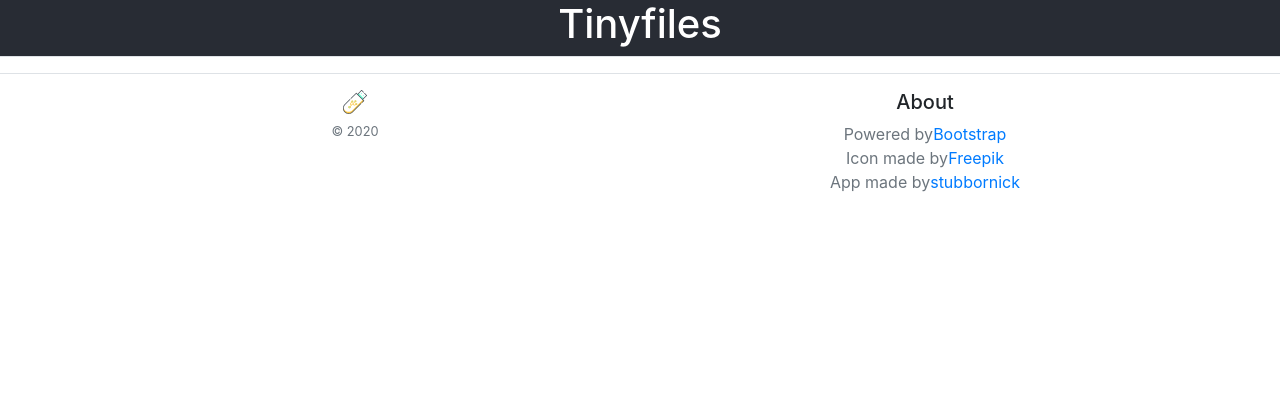
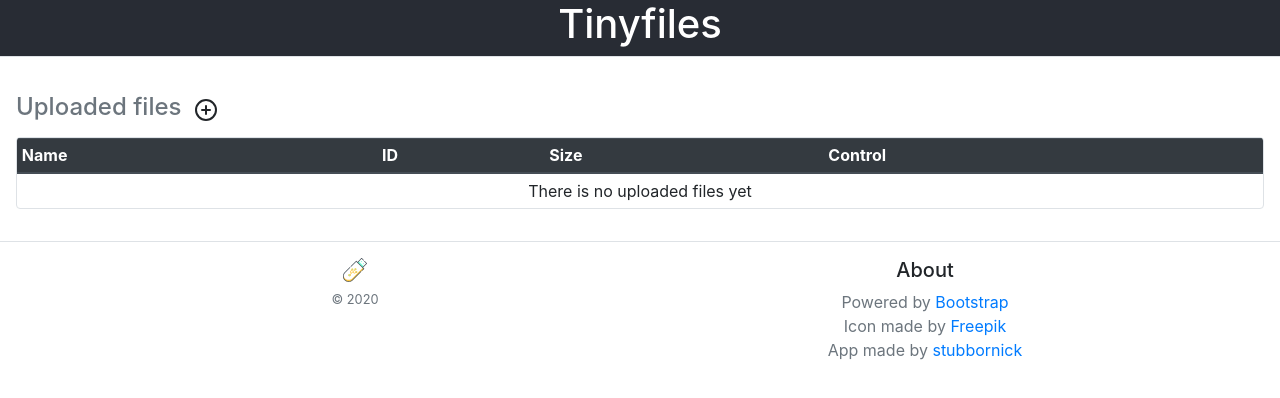
Before and after one commit to stubbornick/tinyfiles-frontend, a React (Create React App) app: page / in a window 1280 px wide. Shown: the top 398 px of the page. Built offline with nearby package versions, Linux system fonts and the light colour scheme.

Commit message:
Implement basic File module

```diff
--- a/package.json
+++ b/package.json
@@ -14,8 +14,10 @@
     "@types/react": "^16.9.0",
     "@types/react-dom": "^16.9.0",
     "bootstrap": "^4.5.0",
+    "filesize": "^6.1.0",
     "react": "^16.13.1",
     "react-dom": "^16.13.1",
+    "react-feather": "^2.0.8",
     "react-scripts": "3.4.1",
     "typescript": "~3.7.2"
   },
--- a/src/App.tsx
+++ b/src/App.tsx
@@ -1,6 +1,7 @@
 import React from 'react';
 import logo from './logo.svg';
 import './App.css';
+import FileModule from './FileModule';
 
 function App() {
   return (
@@ -8,6 +9,8 @@ function App() {
       <header className="border-bottom">
         <h1>Tinyfiles</h1>
       </header>
+
+      <FileModule />
 
       <footer className="pt-2 my-md-3 pt-md-3 border-top">
         <div className="container">
@@ -20,15 +23,15 @@ function App() {
                 <h5>About</h5>
                 <ul className="list-unstyled text-muted">
                   <li>
-                    Powered by
+                    Powered by&nbsp;
                     <a href="https://getbootstrap.com" title="Bootstrap">Bootstrap</a>
                   </li>
                   <li>
-                    Icon made by
+                    Icon made by&nbsp;
                     <a href="https://www.flaticon.com/authors/freepik" title="Freepik">Freepik</a>
                   </li>
                   <li>
-                    App made by
+                    App made by&nbsp;
                     <a href="https://github.com/stubbornick" title="stubbornick">stubbornick</a>
                   </li>
                 </ul>
--- /dev/null
+++ b/src/FileModule/FileModule.css
@@ -0,0 +1,4 @@
+.btn-inline {
+  padding: 0px;
+  padding: .0rem .50rem;
+}
--- /dev/null
+++ b/src/FileModule/FileModule.tsx
@@ -0,0 +1,45 @@
+import React from 'react';
+import { PlusCircle } from 'react-feather';
+import { File } from '../types';
+import FileTable from './FileTable';
+
+interface Props {
+}
+
+interface State {
+  files: File[]
+}
+
+const demoFiles: File[] = [
+  // {
+  //   id: "efwrjkcm5ug",
+  //   name: "somefilename.png",
+  //   size: 1024*40,
+  // },
+  // {
+  //   id: "d4krqo197rb",
+  //   name: "anotherFile.avi",
+  //   size: 1024*1024*5,
+  // }
+]
+
+export default class FileModule extends React.Component<Props, State> {
+  constructor(props: Props) {
+    super(props);
+    this.state = { files: demoFiles };
+  }
+
+  render() {
+    return (
+      <div className="pt-2 my-md-3 p-md-3">
+        <h4 className="text-muted">
+          Uploaded files
+          <button className="btn btn-mini">
+            <PlusCircle />
+          </button>
+        </h4>
+        <FileTable files={ this.state.files } />
+      </div>
+    );
+  }
+}
--- /dev/null
+++ b/src/FileModule/FileTable.tsx
@@ -0,0 +1,65 @@
+import React from 'react';
+import readableFileSize from 'filesize';
+import { Download } from 'react-feather';
+import './FileModule.css';
+import { File } from '../types';
+
+const renderFileRaw = (file: File) => {
+  return (
+    <tr>
+      <td>{file.name}</td>
+      <td>{file.id}</td>
+      <td>{readableFileSize(file.size)}</td>
+      <td>
+        <button className="btn btn-inline btn-outline-secondary">
+          <span><Download /></span>
+          Download
+        </button>
+        <button className="btn btn-inline btn-outline-secondary">Rename</button>
+        <button className="btn btn-inline btn-outline-danger">Delete</button>
+      </td>
+    </tr>
+  );
+}
+
+const renderEmptyRaw = () => {
+  return (
+    <tr className="text-center">
+      <td colSpan={4}>
+        There is no uploaded files yet
+      </td>
+    </tr>
+  )
+}
+
+const renderFilesTable = (files: File[]) => {
+  if (files.length > 0) {
+    return files.map((file) => renderFileRaw(file));
+  }
+
+  return renderEmptyRaw();
+}
+
+interface Props {
+  files: File[]
+}
+
+export default function FileTable({ files }: Props) {
+  return (
+    <div className="table-responsive border rounded">
+      <table className="table table-hover table-sm mb-0">
+        <thead className="thead-dark">
+          <tr>
+            <th>Name</th>
+            <th>ID</th>
+            <th>Size</th>
+            <th>Control</th>
+          </tr>
+        </thead>
+        <tbody>
+          {renderFilesTable(files)}
+        </tbody>
+      </table>
+    </div>
+  );
+}
--- /dev/null
+++ b/src/FileModule/index.tsx
@@ -0,0 +1,2 @@
+import FileModule from './FileModule';
+export default FileModule;
--- a/src/index.tsx
+++ b/src/index.tsx
@@ -1,4 +1,4 @@
-import 'bootstrap/dist/css/bootstrap.css';
+import 'bootstrap/dist/css/bootstrap.min.css';
 import React from 'react';
 import ReactDOM from 'react-dom';
 import './index.css';
```
Also changed, not shown: 1 other file (tests, documents, lock files or other folders).
